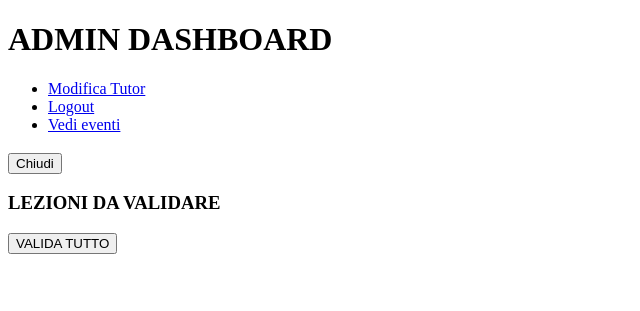
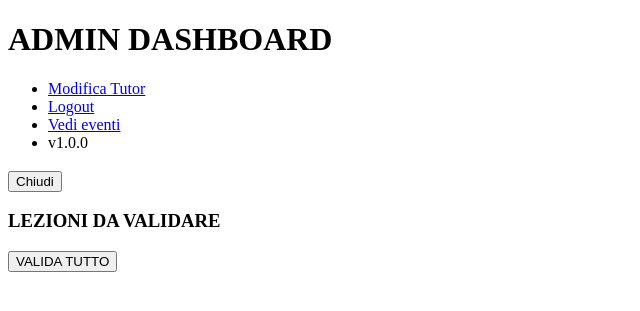
Before and after one commit to ITIMarconiVR/p2p, a Flask app: template src/templates/admin/index.html in a window 1280 px wide. Shown: the top 311 px of the page, without its empty margins (0-640 px from the left). Run offline with Flask 3, Linux system fonts and the light colour scheme; the template is opened without the code that fills it: most values are stand-ins (such as "Sample title", 1, 10 or a date in 2020); some libraries are stand-ins or nearby versions.

Commit message:
debug: versione in topbar

```diff
--- a/src/config.py
+++ b/src/config.py
@@ -9,6 +9,10 @@ from flask import Flask
 from flask_mail import Mail
 from flask_session import Session
 from flask_login import LoginManager
+
+# ------------------------------------------------------------------------------
+# App Version
+VERSION = "1.0.0"
 
 # ------------------------------------------------------------------------------
 # Google OAuth
@@ -33,6 +37,7 @@ def create_app():
     app = Flask(__name__)
 
     app.config['DEBUG'] = True
+    app.config['VERSION'] = VERSION
     app.config['SECRET_KEY'] = "qwerasdzxc123098poi__#@[]"
     app.config['BASE_DIR'] = os.path.dirname(os.path.dirname(os.path.abspath(__file__)))
     app.config['UPLOAD_FOLDER'] = app.config['BASE_DIR'] + '/import'
--- a/src/templates/admin/editTutors.html
+++ b/src/templates/admin/editTutors.html
@@ -19,6 +19,7 @@
             <ul>
                 <li><a href="/loginDocenti">Dashboard</a></li>
                 <li><a href="/logout">Logout</a></li>
+                <li class="version-display">v{{ config.VERSION }}</li>
             </ul>
         </nav>
     </header>
--- a/src/templates/admin/index.html
+++ b/src/templates/admin/index.html
@@ -23,6 +23,7 @@
                 <li><a href="/admin/editTutors">Modifica Tutor</a></li>
                 <li><a href="/logout">Logout</a></li>
                 <li><a href="/admin/seeEvents">Vedi eventi</a></li>
+                <li class="version-display">v{{ config.VERSION }}</li>
             </ul>
         </nav>
     </header>
--- a/src/templates/admin/seeEvents.html
+++ b/src/templates/admin/seeEvents.html
@@ -17,6 +17,7 @@
                 <li><a href="/logout">Logout</a></li>
                 <li><a href="/loginDocenti">Dashboard</a></li>
                 <li><a href="/admin/editTutors">Modifica Tutor</a></li>
+                <li class="version-display">v{{ config.VERSION }}</li>
             </ul>
         </nav>
     </header>
--- a/src/templates/centralino/index.html
+++ b/src/templates/centralino/index.html
@@ -16,6 +16,7 @@
         <nav>
             <ul>
                 <li><a href="/logout">Logout</a></li>
+                <li class="version-display">v{{ config.VERSION }}</li>
             </ul>
         </nav>
     </header>
--- a/src/templates/tutee/index.html
+++ b/src/templates/tutee/index.html
@@ -22,6 +22,7 @@
             <ul id="listNav">
                 <li><a href="/tutee/prenota">Prenota</a></li>
                 <li><a href="/logout">Logout</a></li>
+                <li class="version-display">v{{ config.VERSION }}</li>
             </ul>
         </nav>
     </header>
--- a/src/templates/tutee/prenota.html
+++ b/src/templates/tutee/prenota.html
@@ -22,6 +22,7 @@
             <ul>
                 <li><a href="/loginTutee">Dashboard</a></li>
                 <li><a href="/logout">Logout</a></li>
+                <li class="version-display">v{{ config.VERSION }}</li>
             </ul>
         </nav>
     </header>
--- a/src/templates/tutor/index.html
+++ b/src/templates/tutor/index.html
@@ -23,6 +23,7 @@
             <ul id="menu">
                 <li><a href="/tutor/profile">Profilo</a></li>
                 <li><a href="/logout">Logout</a></li>
+                <li class="version-display">v{{ config.VERSION }}</li>
             </ul>
         </nav>
     </header>
--- a/src/templates/tutor/profile.html
+++ b/src/templates/tutor/profile.html
@@ -19,6 +19,7 @@
             <ul>
                 <li><a href="/loginTutor">Dashboard</a></li>
                 <li><a href="/logout">Logout</a></li>
+                <li class="version-display">v{{ config.VERSION }}</li>
             </ul>
         </nav>
     </header>
```
